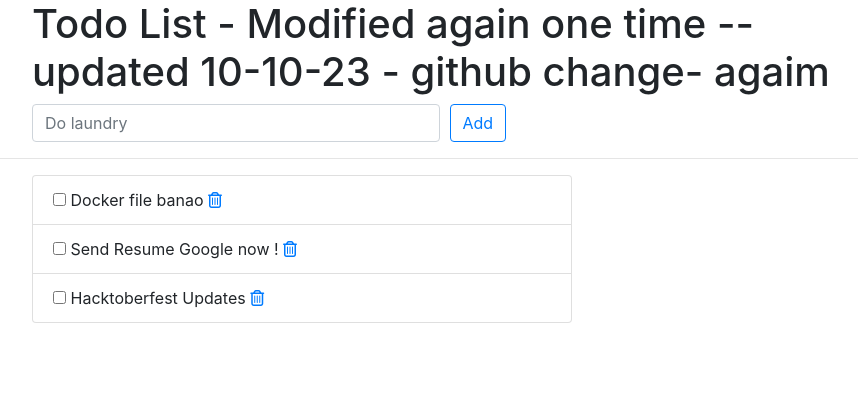
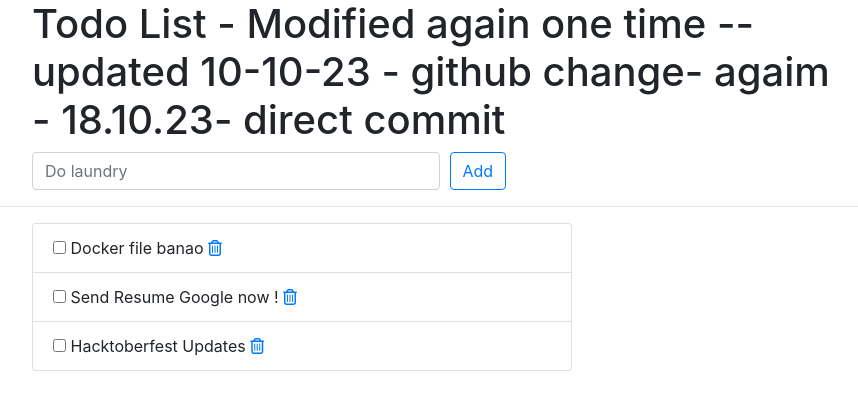
Before and after one commit to shubhamgithub06/Django-todo-cicd, a Django app: page /todos/ in a window 1280 px wide. Shown: the top 410 px of the page, without its empty margins (243-1101 px from the left). Run offline with Django 3.2, Linux system fonts and the light colour scheme; data comes from the database, SQL or seed files in the repository; some libraries are stand-ins or nearby versions.

Commit message:
direct commit - 18.1023

```diff
--- a/todos/templates/todos/index.html
+++ b/todos/templates/todos/index.html
@@ -12,7 +12,7 @@
     <div class="offset-md-2 col-lg-9">
       <div class="page-header">
         <h1>
-          Todo List - Modified again one time -- updated 10-10-23 - github change- agaim
+          Todo List - Modified again one time -- updated 10-10-23 - github change- agaim - 18.10.23- direct commit
         </h1>
       </div>
     </div>
```
